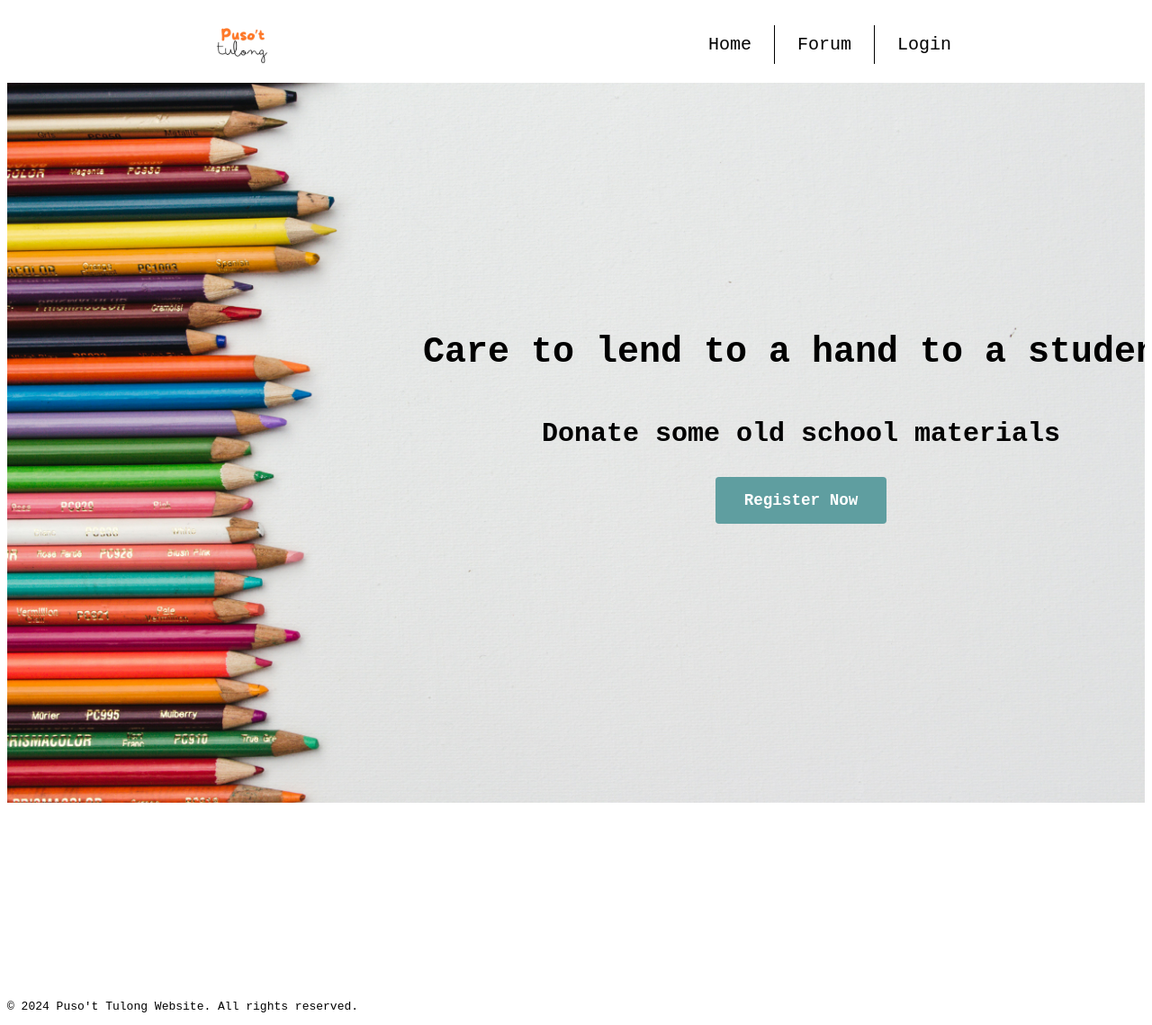
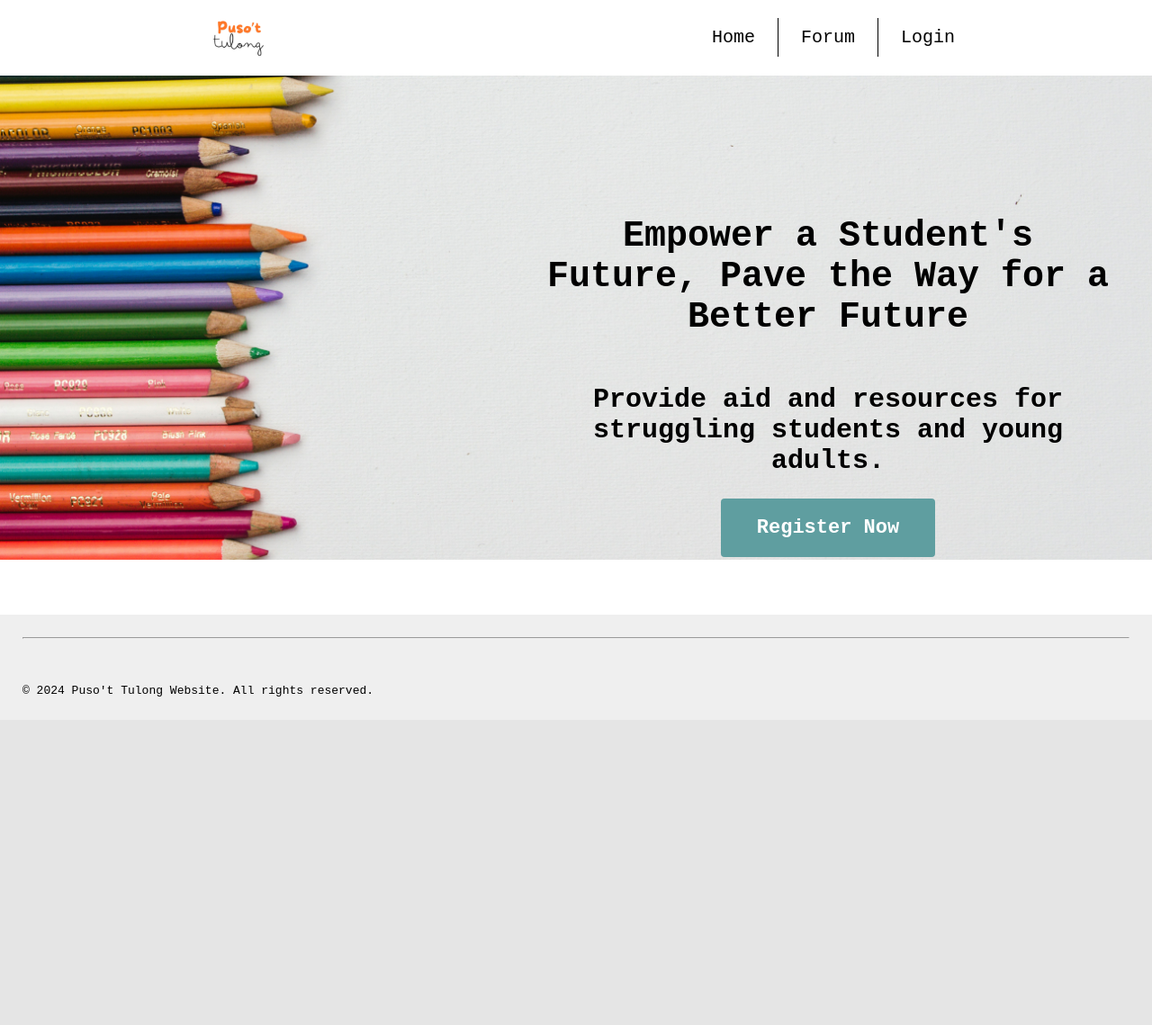
Before and after one commit to necriesa/puso-t-tulong, a Flask app: page / in a window 1280 px wide. Shown: the whole page at 90% size. After the commit the page ends 774 px from the top, so only its background shows below. Run offline with Flask 3, Linux system fonts and the light colour scheme.

Commit message:
fixed footer design

```diff
--- a/static/css/main.css
+++ b/static/css/main.css
@@ -1,10 +1,31 @@
-body {
+body, html {
   font-family: 'Courier New', Courier, monospace;
   font-size: 20px;
+  margin: 0;
+  padding: 0;
+  width: 100%;
+  height: 100%;
+  display: flex;
+  flex-direction: column;
+}
+
+main {
+  flex: 1;
 }
 
 footer {
+  display: flex;
+  flex-direction: column;
+  justify-content: flex-end;
   font-size: 13px;
+  background-color: #efefef;
+  width: 100%;
+}
+
+.footer {
+  width: auto;
+  size: 2;
+  margin: 25px;
 }
 
 .nav-links {
@@ -62,33 +83,36 @@ footer {
   overflow: hidden;
   position: relative;
   width: 100%;
-  height: 1000px;
+  height: 700px;
   margin: 0px;
+  padding: 0;
 }
 
 .content-banner-info {
   display: flex;
   flex-direction: column;
-  align-items: center;
-  position: relative;
-  width: 100%;
-  height: 1000px;
-  margin: 0px;
-  padding: 250px;
+  width: 50%;
+  flex-wrap: wrap;
+  align-content: flex-end;
+  justify-content: flex-start;
+  text-align: center;
+  padding: 2rem;
+  margin-left: auto;
+  margin-top: 7%;
 }
 
 .background-image {
+  position: absolute;
   pointer-events: none;
-  position: absolute;
   width: 100%;
-  height: 80%;
+  height: 100%;
   z-index: -1;
+  object-fit: cover;
 }
 
-.form-button {
+.content-button {
   margin: 1rem;
   text-decoration: none;
-  text-align: center;
   width: 100%;
   padding: 1rem 2rem;
   font-weight: bold;
@@ -101,14 +125,11 @@ footer {
   background: cadetblue;
 }
 
-.form-button:hover {
+.content-button:hover {
   background-color: rgb(79, 133, 134);
 }
 
-.form-button:active {
-  transform: scale(0.98);
+.website-info-container {
+  background: #ffffff;
+  height: 10vh;
 }
-
-.form-hidden {
-  display: none;
-}
--- a/templates/base.html
+++ b/templates/base.html
@@ -12,7 +12,8 @@
     {% block body %}{% endblock %}
 
     <footer>
-        <p>&copy; 2024 Puso't Tulong Website. All rights reserved.</p>
+        <hr class="footer">
+        <p class="footer">&copy; 2024 Puso't Tulong Website. All rights reserved.</p>
     </footer>
 </body>
 </html>
--- a/templates/index.html
+++ b/templates/index.html
@@ -22,16 +22,20 @@
     <div class="content-banner">
         <img src="{{ url_for('static', filename='images/home/background-2.jpg') }}" class="background-image">
         <div class="content-banner-info">
-            <h1> Care to lend to a hand to a student </h1>
-            <h2> Donate some old school materials </h2>
+            <h1> Empower a Student's Future, Pave the Way for a Better Future </h1>
+            <h2> Provide aid and resources for struggling students and young adults. </h2>
             <p>
                 {% if current_user.is_authenticated %}
-                    <a href="/main" class="form-button">Forum</a>
+                    <a href="/main" class="content-button">Donate Here</a>
                 {% else %}
-                    <a href="/register" class="form-button">Register Now</a>
+                    <a href="/register" class="content-button">Register Now</a>
                 {% endif %}
             </p>
         </div>
     </div>
 
+    <div class="website-info-container">
+
+    </div>
+
 {% endblock %}
```
